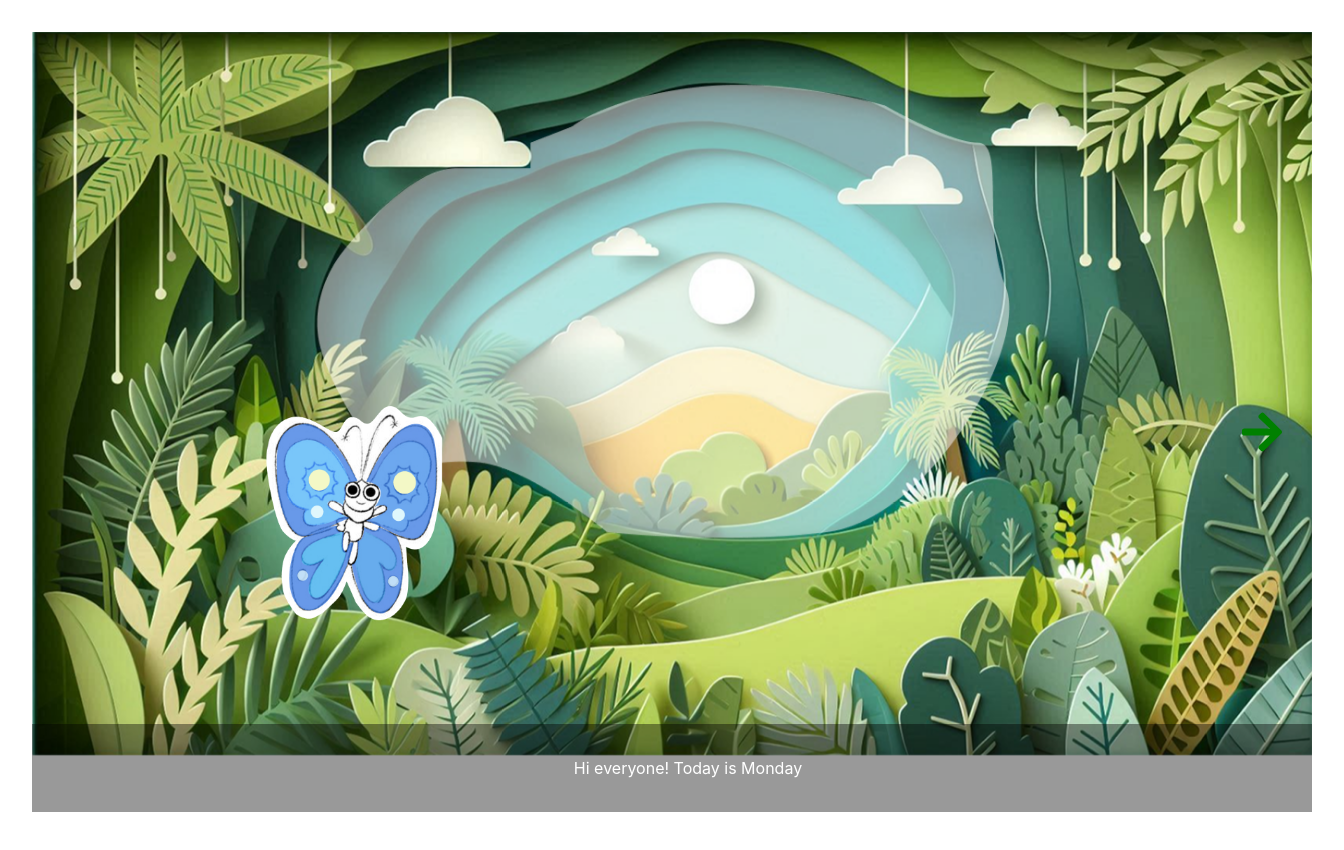
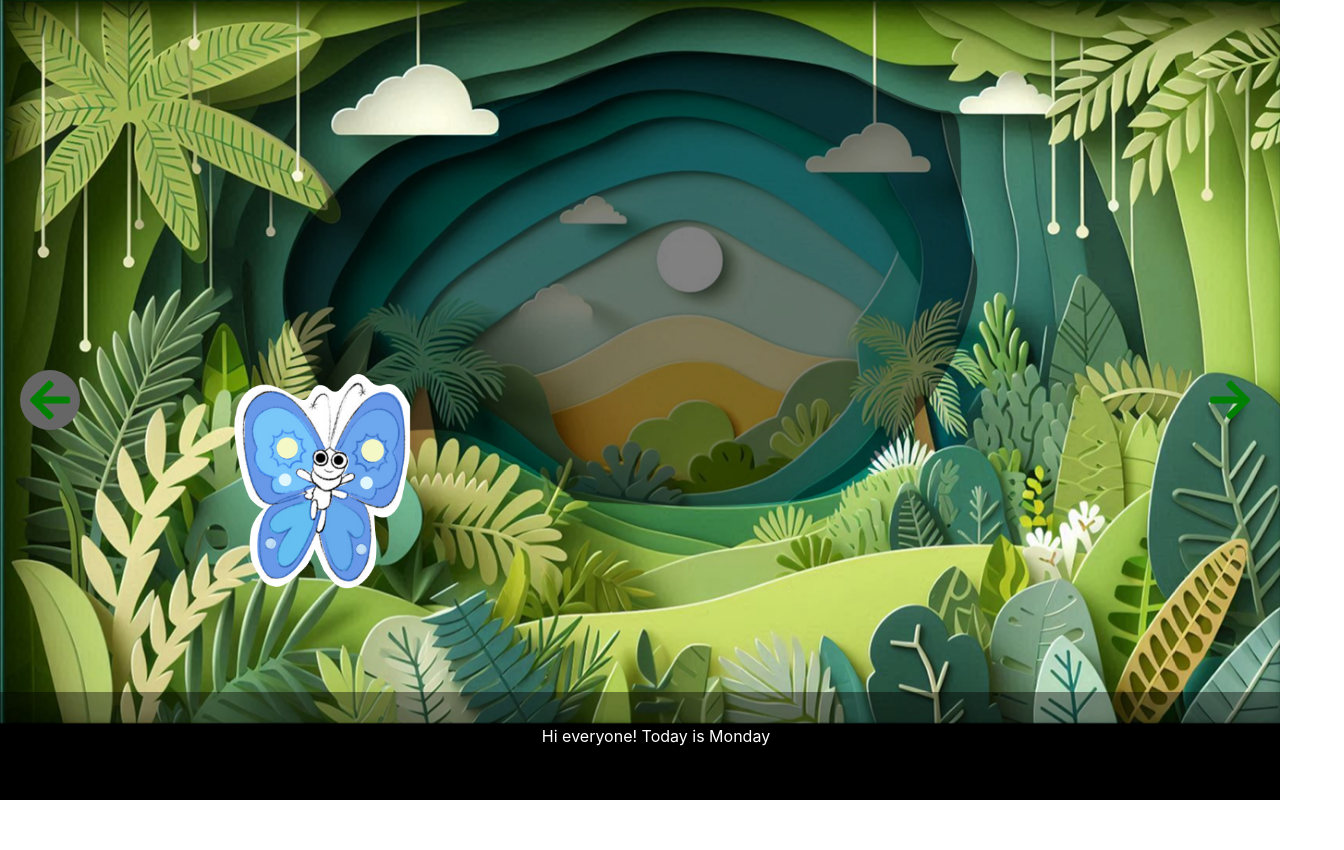
Before and after one commit to Morphy-dev/frontend, a React (Vite) app: page / in a window 1280 px wide. Shown: the top 850 px of the page, 1344 px wide, since content can reach past the window. After the commit the page ends 800 px from the top, so only its background shows below. Built offline with nearby package versions, Linux system fonts and the light colour scheme.

Commit message:
adjust css

```diff
--- a/src/components/Stages/StageManaget.tsx
+++ b/src/components/Stages/StageManaget.tsx
@@ -3,7 +3,7 @@ import Stage1 from "./Stage1";
 import Stage2 from "./Stage2";
 import Stage3 from "./Stage3";
 import "./Stagemanager.css"; // Styles for navigation buttons
-import { FaArrowRight } from "react-icons/fa";
+import { FaArrowRight, FaArrowLeft } from "react-icons/fa";
 
 const StageManager: React.FC = () => {
   const [sceneIndex, setSceneIndex] = useState(0);
@@ -18,8 +18,18 @@ const StageManager: React.FC = () => {
     }
   };
 
+  const goPrev = () => {
+    if (sceneIndex >0) {
+      setSceneIndex(sceneIndex - 1);
+    }
+  };
+
   return (
     <div className="scene-manager">
+       {/* Preb Button */}
+       <button onClick={goPrev} className="prev-arrow" disabled={sceneIndex === 0}>
+        <FaArrowLeft />
+      </button>
       {scenes[sceneIndex]}
 
       {/* Next Button */}
--- a/src/components/Stages/Stagemanager.css
+++ b/src/components/Stages/Stagemanager.css
@@ -1,9 +1,18 @@
 .scene-manager {
-    position: relative;
-    width: 100vw;
-    height: 100vh;
-    overflow: hidden;
-  }
+  position: absolute; /* Ensures full control over positioning */
+  top: 50%;
+  left: 50%;
+  transform: translate(-50%, -50%); /* Centers exactly in the viewport */
+
+  width: 100vw; /* Ensures full width of the viewport */
+  height: 100vh; /* Ensures full height of the viewport */
+
+  overflow: hidden;
+  margin: 0;
+  padding: 0;
+  background-color: #000; /* Fallback background */
+}
+
 
   /* Green Arrow Button */
   .next-arrow {
@@ -36,3 +45,35 @@
     background-color: #666;
     cursor: not-allowed;
   }
+
+   /* Green Arrow Button */
+   .prev-arrow {
+    position: absolute;
+    left: 20px; /* Moves it to the left */
+    top: 50%;
+    transform: translateY(-50%); /* Centers it vertically */
+    padding: 10px;
+    font-size: 50px;
+    border: none;
+    background-color: transparent ; /* Green color */
+    color: green;
+    border-radius: 50%;
+    cursor: pointer;
+    transition: background-color 0.3s ease, transform 0.2s ease;
+    z-index: 10;
+    display: flex;
+    align-items: center;
+    justify-content: center;
+    width: 60px;
+    height: 60px;
+  }
+
+  .prev-arrow:hover {
+    background-color: #218838;
+    transform: translateY(-50%) scale(1.1);
+  }
+
+  .prev-arrow:disabled {
+    background-color: #666;
+    cursor: not-allowed;
+  }
```
Also changed, not shown: src/components/Stages/Stage1.css (+61 -102 lines).
